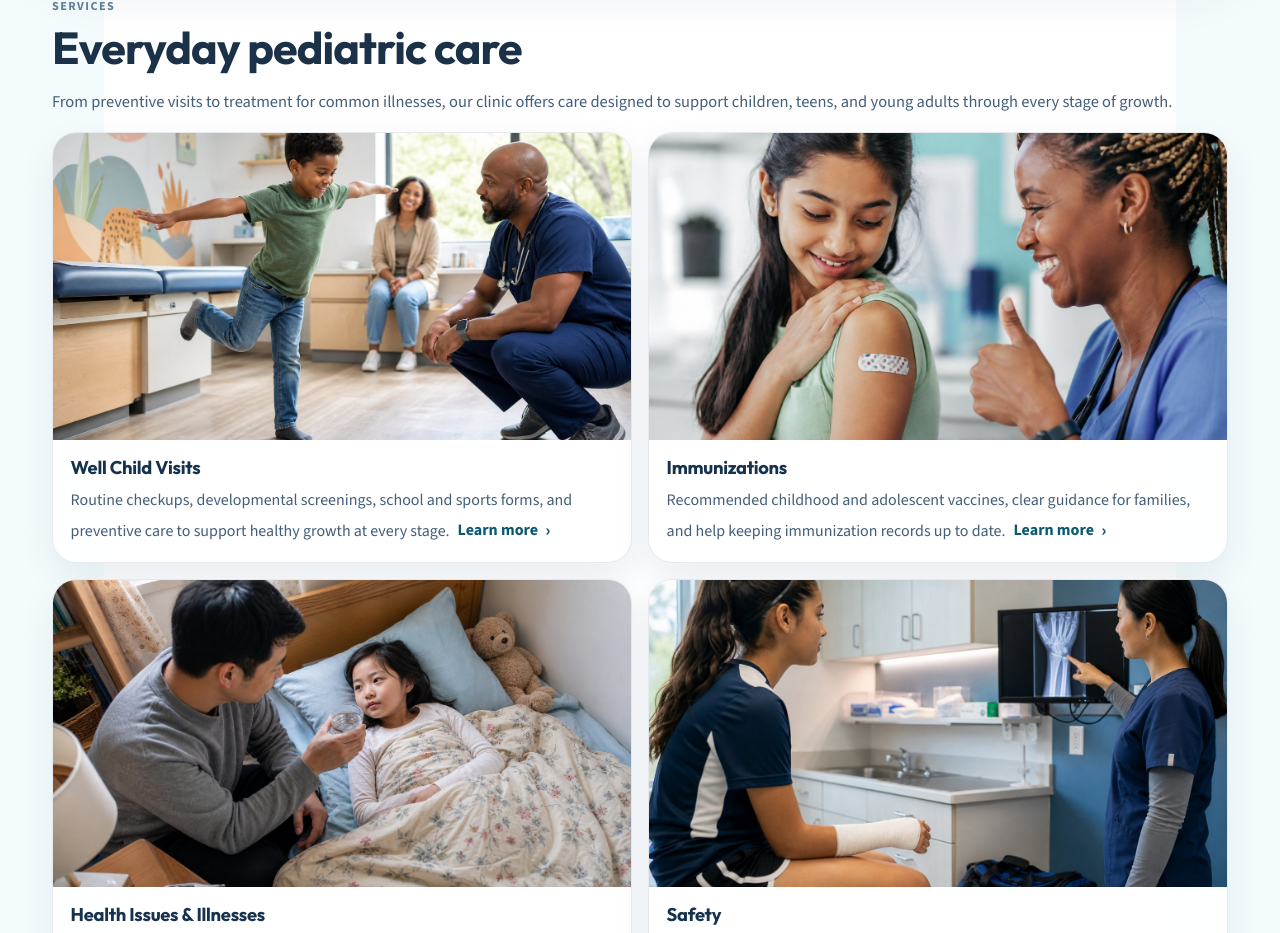
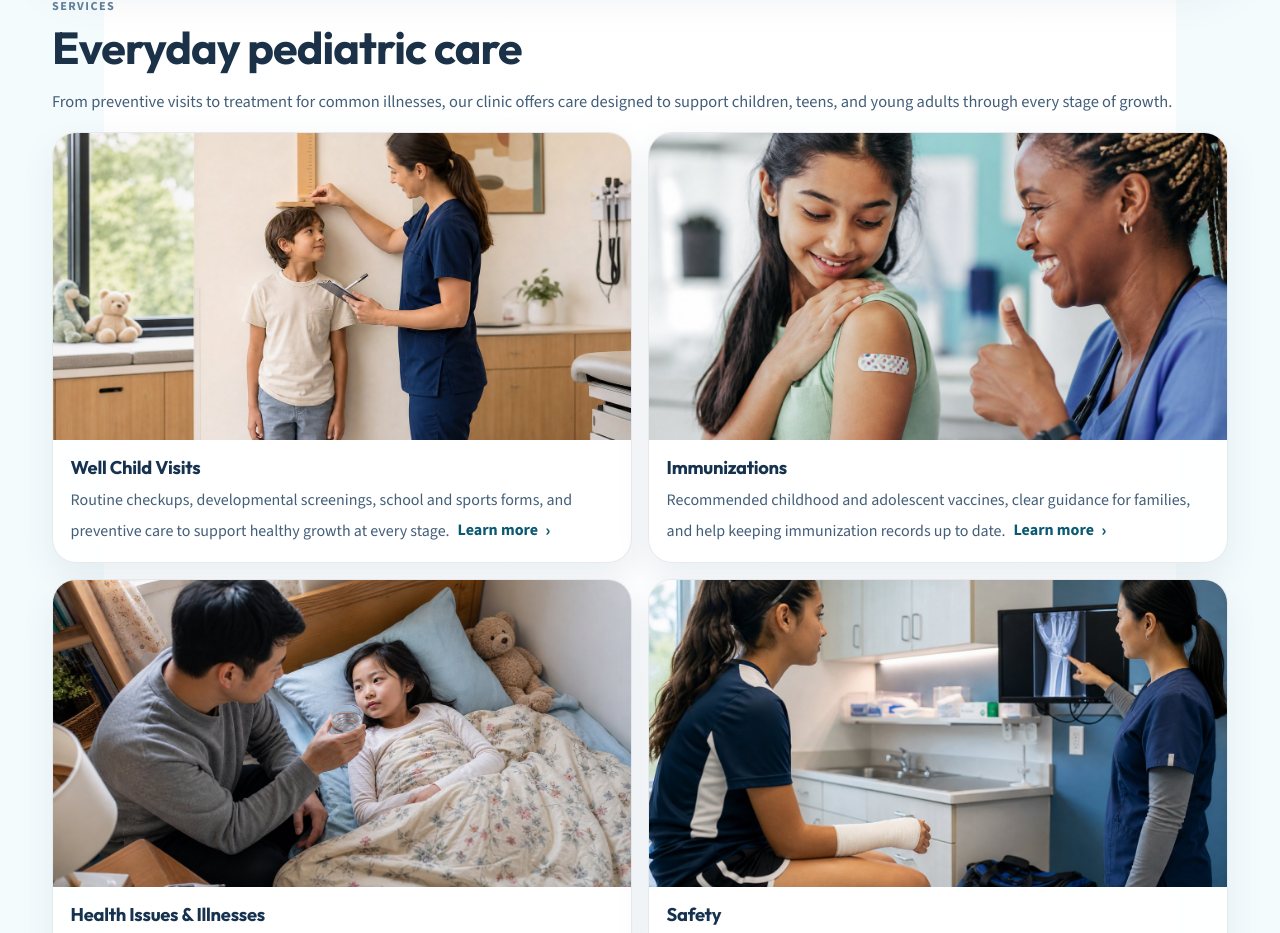
Before and after one commit to AlexOrdonez11/PYAM_Prototype, a React (Vite) app: page / in a window 1280 px wide. Shown: the part 2216-3149 px from the top of the page. Built offline with nearby package versions, Linux system fonts and the light colour scheme.

Commit message:
well check photo

```diff
--- a/src/data/services.js
+++ b/src/data/services.js
@@ -5,7 +5,7 @@ export const services = [
     eyebrow: 'Preventive Care',
     description:
       'Routine checkups, developmental screenings, school and sports forms, and preventive care to support healthy growth at every stage.',
-    image: '/images/service-well-child-v3.jpg',
+    image: '/images/service-well-child-height-chart.jpg',
     detail:
       'Well visits help families stay ahead of growth, development, school requirements, and preventive care milestones at every age.',
     bullets: [
```
Also changed, not shown: public/images/archive/pre-height-chart-selection-2026-08-11/README.md (added), public/images/archive/pre-height-chart-selection-2026-08-11/service-well-child-v3.jpg (renamed from public/images/service-well-child-v3.jpg), public/images/service-well-child-height-chart.jpg (added).
